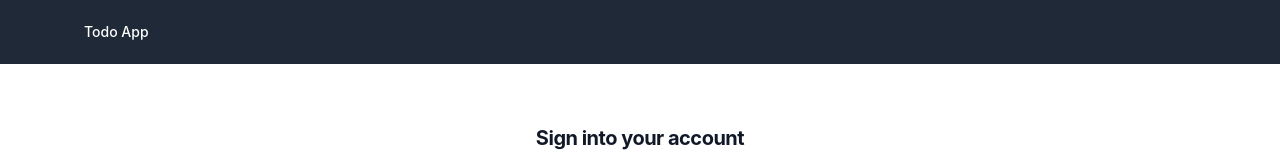
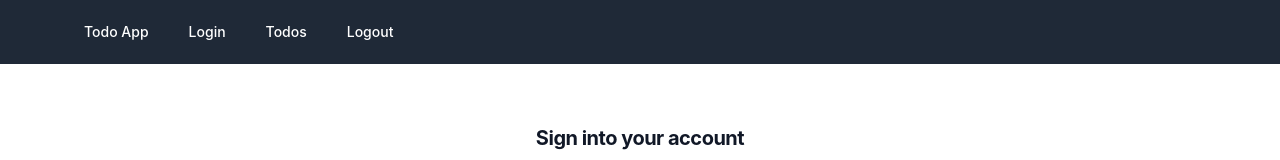
Before and after one commit to aunabdi1993/spring-react-todo-app, a React (Create React App) app: page / in a window 1280 px wide. Shown: the top 160 px of the page. Built offline with nearby package versions, Linux system fonts and the light colour scheme.

Commit message:
header links

```diff
--- a/src/App.js
+++ b/src/App.js
@@ -11,6 +11,7 @@ function App() {
                     <Route path="/" element={<Login />} />
                     <Route path="/welcome/:username" element={<Welcome />} />
                     <Route path="/todos" element={<Todos />} />
+                    <Route path="/logout" element={<Logout />} />
                     <Route path="*" element={<Error />} />
                 </Routes>
             </BrowserRouter>
@@ -242,10 +243,28 @@ function App() {
                     <div className="hidden md:block">
                       <div className="ml-10 flex items-baseline space-x-4">
                         <a
-                          href="#"
+                          href="/"
                           className=" hover:bg-gray-700 text-white px-3 py-2 rounded-md text-sm font-medium"
                         >
                           Todo App
+                        </a>
+                        <a
+                          href="/"
+                          className=" hover:bg-gray-700 text-white px-3 py-2 rounded-md text-sm font-medium"
+                        >
+                          Login
+                        </a>
+                        <a
+                          href="/todos"
+                          className=" hover:bg-gray-700 text-white px-3 py-2 rounded-md text-sm font-medium"
+                        >
+                          Todos
+                        </a>
+                        <a
+                          href="/logout"
+                          className=" hover:bg-gray-700 text-white px-3 py-2 rounded-md text-sm font-medium align-right"
+                        >
+                          Logout
                         </a>
                       </div>
                     </div>
@@ -257,6 +276,24 @@ function App() {
         )
     };
 
+    function Logout() {
+        return (
+            <div className="flex min-h-full items-center justify-center py-12 px-4 sm:px-6 lg:px-8 ">
+                <div className="w-full max-w-md space-y-8">
+                    <div>
+                        <h2 className="mt-3 text-center text-xl font-bold tracking-tight text-gray-900">
+                            You're logged out.
+                        </h2>
+                        <p>
+                            Thanks for using our app. Please come back soon.
+                            To login again, click <Link to="/">here</Link>.
+                        </p>
+                    </div>
+                </div>
+            </div>
+        )
+    };
+
 
 }
 export default App;
```
